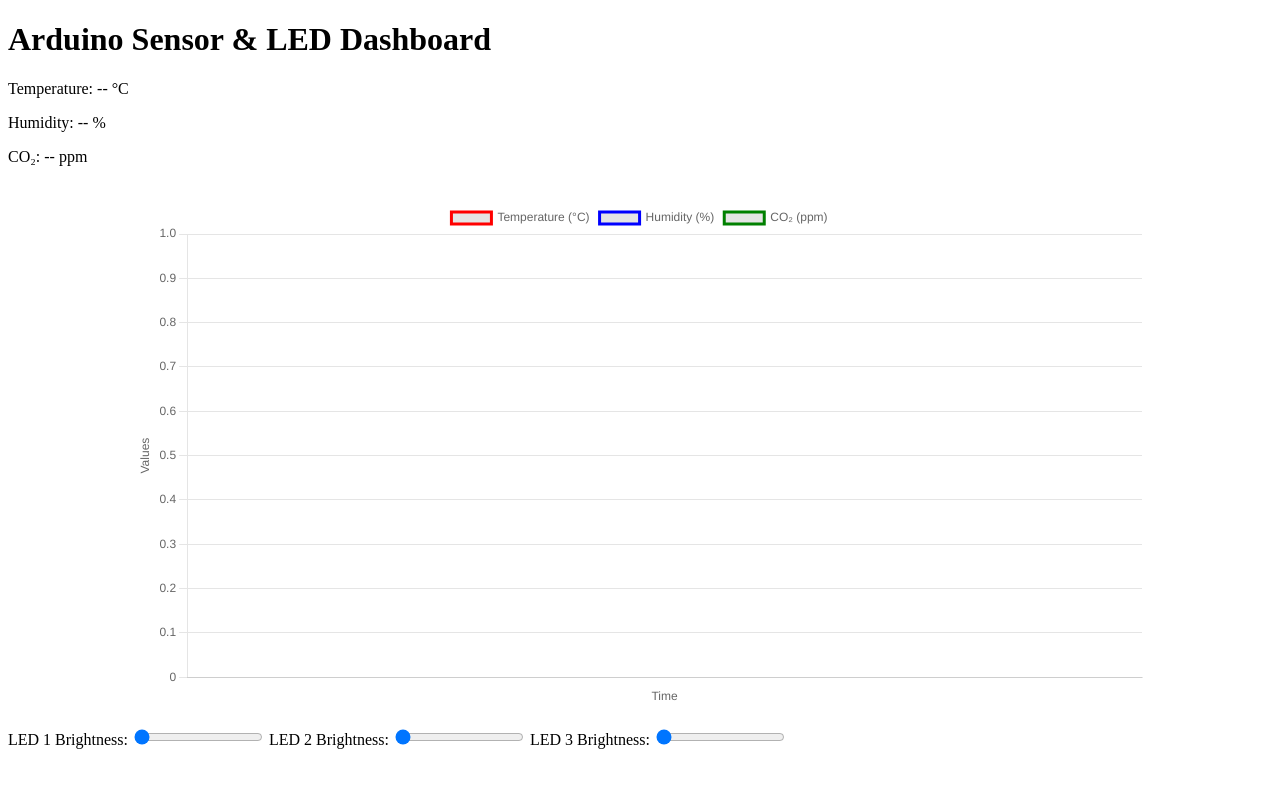
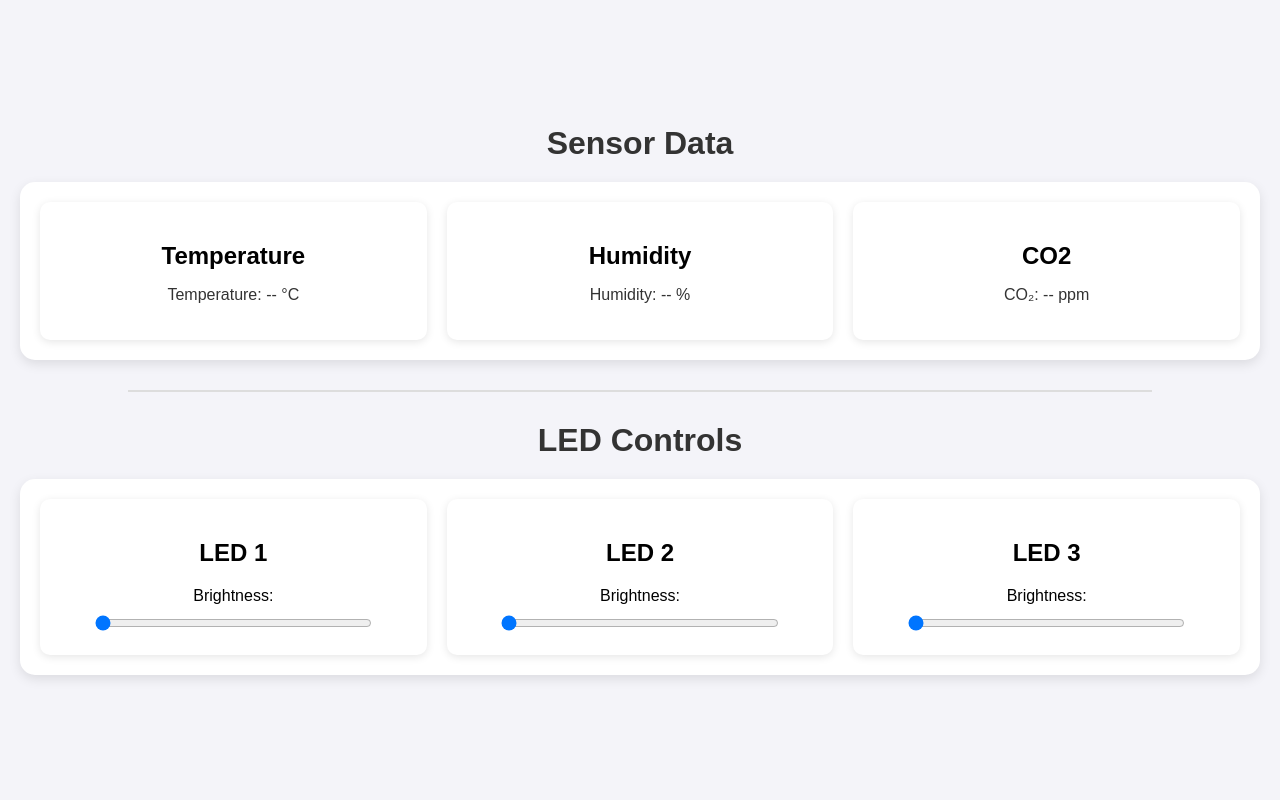
Before and after one commit to zoelzw/PlantThings, a Flask app: page / in a window 1280 px wide. Run offline with Flask 3, Linux system fonts and the light colour scheme; data that the repository does not hold is empty.

Commit message:
style dashboard

```diff
--- a/arduino_dashboard/static/styles.css
+++ b/arduino_dashboard/static/styles.css
@@ -1,5 +1,59 @@
-.chart-container {
-    width: 80%;
-    margin: auto;
+body {
+    font-family: Arial, sans-serif;
+    background-color: #f4f4f9;
+    margin: 0;
+    padding: 0;
+    display: flex;
+    justify-content: center;
+    align-items: center;
+    height: 100vh;
+}
+
+.dashboard {
+    display: grid;
+    grid-template-columns: repeat(4, 1fr);
+    grid-gap: 20px;
+    max-width: 1200px;
+    width: 100%;
     padding: 20px;
+    background-color: white;
+    border-radius: 15px;
+    box-shadow: 0px 4px 12px rgba(0, 0, 0, 0.1);
 }
+
+.card {
+    background-color: #fff;
+    border-radius: 10px;
+    box-shadow: 0px 2px 8px rgba(0, 0, 0, 0.1);
+    padding: 20px;
+    text-align: center;
+    transition: transform 0.3s ease;
+}
+
+.card:hover {
+    transform: scale(1.05);
+}
+
+.card h2 {
+    font-size: 1.5rem;
+    margin-bottom: 10px;
+}
+
+.card p {
+    font-size: 1rem;
+    color: #333;
+}
+
+.controls {
+    display: flex;
+    justify-content: center;
+    margin-top: 20px;
+}
+
+.controls input[type='range'] {
+    margin: 0 10px;
+}
+
+.controls label {
+    margin-right: 10px;
+}
--- a/arduino_dashboard/templates/index.html
+++ b/arduino_dashboard/templates/index.html
@@ -3,33 +3,133 @@
 <head>
     <meta charset="UTF-8">
     <meta name="viewport" content="width=device-width, initial-scale=1.0">
-    <title>Arduino Dashboard</title>
-    <link rel="stylesheet" href="/static/styles.css">
-    <script src="https://cdn.jsdelivr.net/npm/chart.js"></script>
-    <script src="/static/script.js" defer></script>
+    <meta http-equiv="X-UA-Compatible" content="ie=edge">
+    <title>Sensor Data Dashboard</title>
+    <style>
+        body {
+            font-family: Arial, sans-serif;
+            background-color: #f4f4f9;
+            margin: 0;
+            padding: 0;
+            display: flex;
+            justify-content: center;
+            align-items: center;
+            height: 100vh;
+            flex-direction: column;
+        }
+        .dashboard {
+            display: grid;
+            grid-template-columns: repeat(3, 1fr);
+            grid-gap: 20px;
+            max-width: 1200px;
+            width: 100%;
+            padding: 20px;
+            background-color: white;
+            border-radius: 15px;
+            box-shadow: 0px 4px 12px rgba(0, 0, 0, 0.1);
+        }
+        .card {
+            background-color: #fff;
+            border-radius: 10px;
+            box-shadow: 0px 2px 8px rgba(0, 0, 0, 0.1);
+            padding: 20px;
+            text-align: center;
+            transition: transform 0.3s ease;
+        }
+        .card:hover {
+            transform: scale(1.05);
+        }
+        .card h2 {
+            font-size: 1.5rem;
+            margin-bottom: 10px;
+        }
+        .card p {
+            font-size: 1rem;
+            color: #333;
+        }
+        /* Divider Styling */
+        hr {
+            width: 80%;
+            border: 0;
+            border-top: 2px solid #ddd;
+            margin: 30px auto;
+        }
+        /* Section Headers */
+        .section-header {
+            font-size: 2rem;
+            font-weight: bold;
+            text-align: center;
+            margin-bottom: 20px;
+            color: #333;
+        }
+        /* Second Row for Sliders */
+        .slider-row {
+            display: grid;
+            grid-template-columns: repeat(3, 1fr);
+            grid-gap: 20px;
+            max-width: 1200px;
+            width: 100%;
+            padding: 20px;
+            background-color: white;
+            border-radius: 15px;
+            box-shadow: 0px 4px 12px rgba(0, 0, 0, 0.1);
+        }
+        .slider-card {
+            background-color: #fff;
+            border-radius: 10px;
+            box-shadow: 0px 2px 8px rgba(0, 0, 0, 0.1);
+            padding: 20px;
+            text-align: center;
+        }
+        .slider-card label {
+            display: block;
+            margin-bottom: 10px;
+        }
+        .slider-card input[type='range'] {
+            width: 80%;
+            margin: 0 auto;
+        }
+    </style>
 </head>
 <body>
-    <h1>Arduino Sensor & LED Dashboard</h1>
-
-    <div class="sensor-container">
+    <!-- Sensor Data Section -->
+    <div class="section-header">Sensor Data</div>
+    <div class="dashboard">
+        <div class="card">
+            <h2>Temperature</h2>
             <p>Temperature: <span id="temp">--</span> °C</p>
+        </div>
+        <div class="card">
+            <h2>Humidity</h2>
             <p>Humidity: <span id="humidity">--</span> %</p>
+        </div>
+        <div class="card">
+            <h2>CO2</h2>
             <p>CO₂: <span id="co2">--</span> ppm</p>
         </div>
-
-    <div class="chart-container">
-        <canvas id="sensorChart"></canvas>
     </div>
 
-    <div class="led-container">
-        <label>LED 1 Brightness:</label>
+    <!-- Divider -->
+    <hr>
+
+    <!-- LED Control Section -->
+    <div class="section-header">LED Controls</div>
+    <div class="slider-row">
+        <div class="slider-card">
+            <h2>LED 1</h2>
+            <label>Brightness:</label>
             <input type="range" id="led1" min="0" max="255" value="0">
-
-        <label>LED 2 Brightness:</label>
+        </div>
+        <div class="slider-card">
+            <h2>LED 2</h2>
+            <label>Brightness:</label>
             <input type="range" id="led2" min="0" max="255" value="0">
-
-        <label>LED 3 Brightness:</label>
+        </div>
+        <div class="slider-card">
+            <h2>LED 3</h2>
+            <label>Brightness:</label>
             <input type="range" id="led3" min="0" max="255" value="0">
+        </div>
     </div>
 </body>
 </html>
```
Also changed, not shown: README.md. Lines whose indentation alone changed are shown as unchanged.
